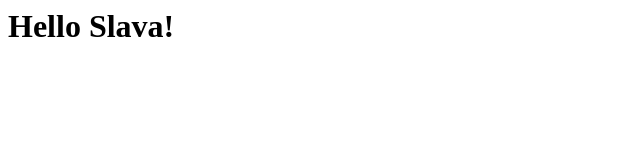
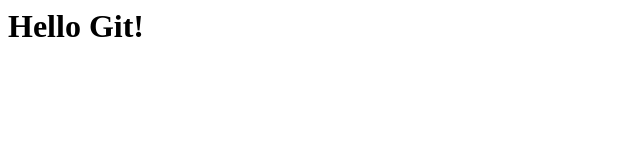
Before and after one commit to Vyacheslav2020/git-remote-sample, a plain HTML site: page index.html in a window 1280 px wide. Shown: the full height of the page, 0-640 px from the left. Drawn offline with Linux system fonts and the light colour scheme.

Commit message:
Revert "Wrong commit"
This reverts commit 67ab9360253576d8db3ad3d9260696cafe57a5d2.

```diff
--- a/index.html
+++ b/index.html
@@ -1 +1 @@
-<h1>Hello Slava!</h1>
+<h1>Hello Git!</h1>
```
